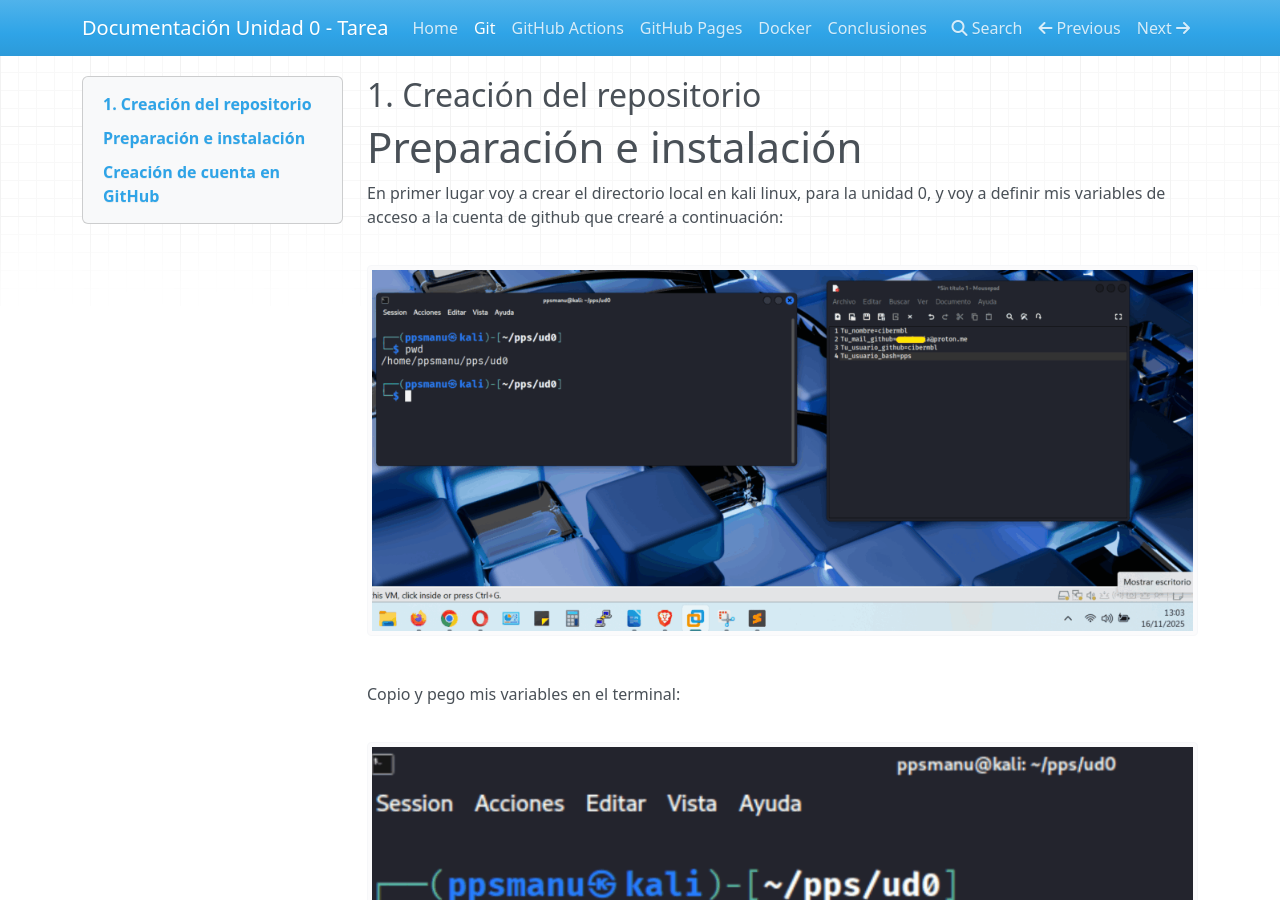
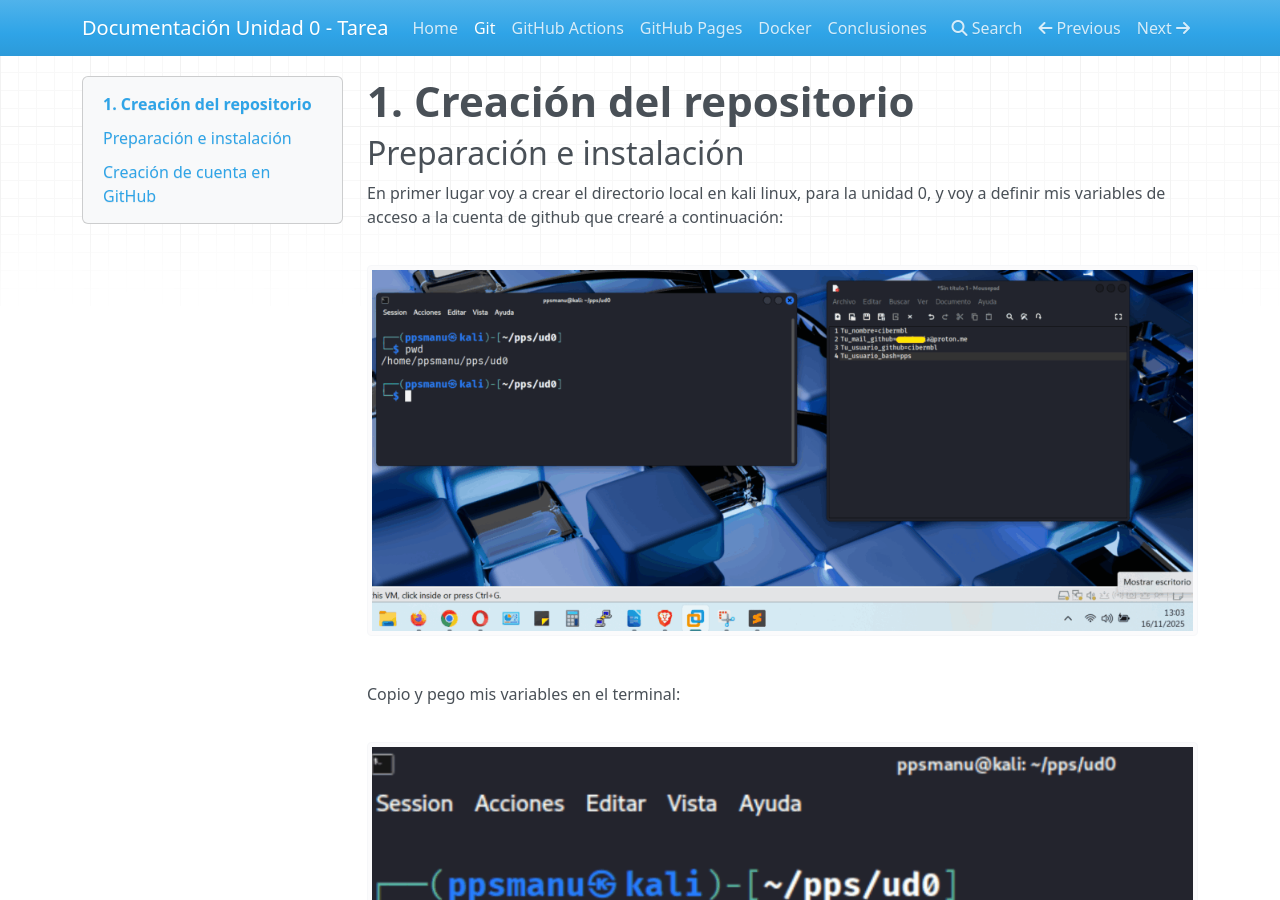
Before and after one commit to cibermbl/PPS-Unidad0-Tarea-Manuel-Benitez, an MkDocs documentation site: the page built from docs/git.md, in a window 1280 px wide and 900 px high. Built offline with MkDocs 1.6.1, drawn with Linux system fonts in a browser that asks for light colours; nearby versions of some CDN libraries.

Commit message:
Arreglando la estructura md - nuevos epígrafes

```diff
--- a/docs/git.md
+++ b/docs/git.md
@@ -1,6 +1,6 @@
-## **1\. Creación del repositorio**
+# **1\. Creación del repositorio**
 
-# Preparación e instalación #
+## Preparación e instalación
 
 En primer lugar voy a crear el directorio local en kali linux, para la unidad 0, y voy a definir mis variables de acceso a la cuenta de github que crearé a continuación:
 
@@ -30,7 +30,7 @@ sudo apt install git
 
 ![](img/imagen-3.png)
 
-# Creación de cuenta en GitHub #
+## Creación de cuenta en GitHub
 
 Procedo a crearme la cuenta en github, en este enlace --> [https://github.com/signup?source=login](https://github.com/signup?source=login)
 
```
